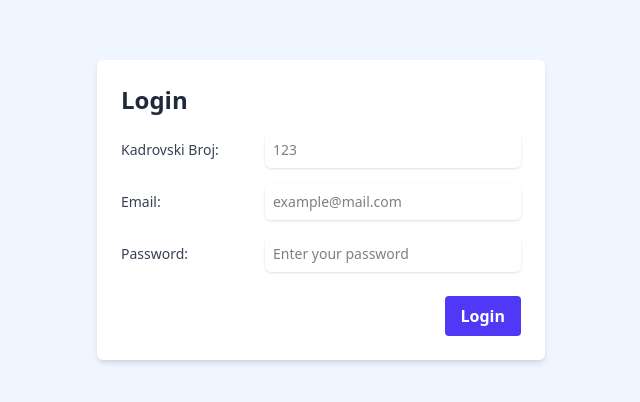
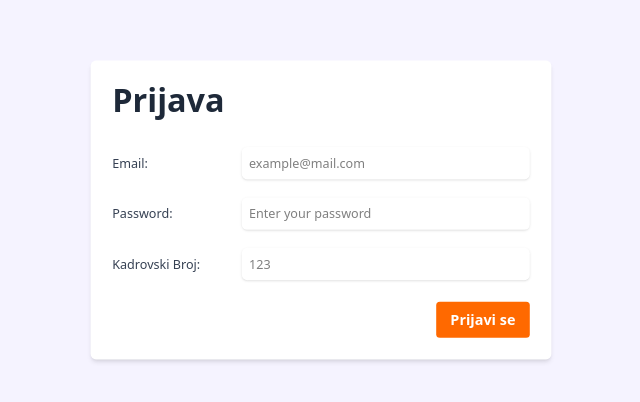
Before and after one commit to UrosPetronijevic/Work-Hour-Manager, a Next.js app: page /login in a window 1280 px wide. Shown: the part 190-592 px from the top of the page, without its empty margins (319-959 px from the left). Built offline with nearby package versions, Linux system fonts and the light colour scheme.

Commit message:
Login Form styled

```diff
--- a/src/Components/Authentication/Login/LoginForm.tsx
+++ b/src/Components/Authentication/Login/LoginForm.tsx
@@ -2,27 +2,9 @@ import React from "react";
 
 export default function LoginForm() {
   return (
-    <div className="flex flex-col items-center justify-center min-h-screen w-full bg-blue-50">
-      <div className="w-full max-w-md p-6 bg-white rounded-md shadow-md flex flex-col">
-        <h2 className="text-2xl font-semibold text-gray-800 mb-4">Login</h2>
-        <ul className="space-y-4">
-          <li>
-            <div className="flex items-center">
-              <label
-                htmlFor="kadrovskiBroj"
-                className="w-32 text-sm font-medium text-gray-700"
-              >
-                Kadrovski Broj:
-              </label>
-              <input
-                type="text"
-                id="kadrovskiBroj"
-                name="kadrovskiBroj"
-                placeholder="123"
-                className="ml-4 flex-1 rounded-md border-gray-300 shadow-sm focus:border-indigo-500 focus:ring-indigo-500 sm:text-sm p-2"
-              />
-            </div>
-          </li>
+    <div className="w-full max-w-lg p-6 bg-white rounded-md shadow-md flex flex-col scale-90">
+      <h2 className="text-4xl font-semibold text-gray-800 mb-8">Prijava</h2>
+      <ul className="space-y-5">
         <li>
           <div className="flex items-center">
             <label
@@ -57,14 +39,31 @@ export default function LoginForm() {
             />
           </div>
         </li>
+
+        <li>
+          <div className="flex items-center">
+            <label
+              htmlFor="kadrovskiBroj"
+              className="w-32 text-sm font-medium text-gray-700"
+            >
+              Kadrovski Broj:
+            </label>
+            <input
+              type="text"
+              id="kadrovskiBroj"
+              name="kadrovskiBroj"
+              placeholder="123"
+              className="ml-4 flex-1 rounded-md border-gray-300 shadow-sm focus:border-indigo-500 focus:ring-indigo-500 sm:text-sm p-2"
+            />
+          </div>
+        </li>
       </ul>
       <button
         type="submit"
-          className="mt-6 bg-indigo-600 hover:bg-indigo-700 text-white font-bold py-2 px-4 rounded focus:outline-none focus:shadow-outline self-end"
+        className="mt-6 bg-orange-500 hover:bg-orange-600 text-white font-bold py-2 px-4 rounded focus:outline-none focus:shadow-outline self-end"
       >
-          Login
+        Prijavi se
       </button>
-      </div>
     </div>
   );
 }
```
Lines whose indentation alone changed are shown as unchanged.
